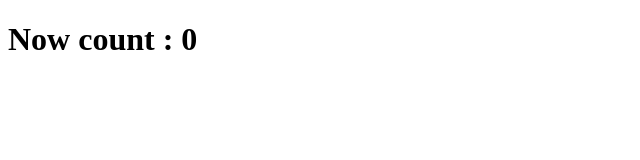
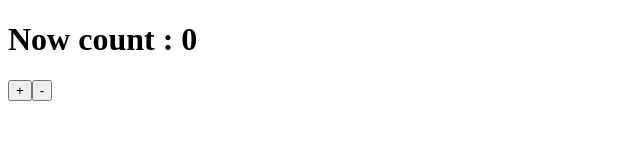
Before and after one commit to yykdev/movie_app, a React (Create React App) app: page / in a window 1280 px wide. Shown: the top 160 px of the page, without its empty margins (0-640 px from the left). Built offline with nearby package versions, Linux system fonts and the light colour scheme.

Commit message:
리액트 내의 엘리먼트에 이벤트리스터 적용 기본

```diff
--- a/src/App.js
+++ b/src/App.js
@@ -5,8 +5,22 @@ class App extends React.Component {
     state = {
         count: 0
     };
+
+    add = () => {
+        console.log("+");
+    };
+    minus = () => {
+        console.log("-");
+    };
+
     render() {
-        return <h1>Now count : {this.state.count}</h1>;
+        return (
+            <div>
+                <h1>Now count : {this.state.count}</h1>
+                <button onClick={this.add}>+</button>
+                <button onClick={this.minus}>-</button>
+            </div>
+        );
     }
 }
 
```
